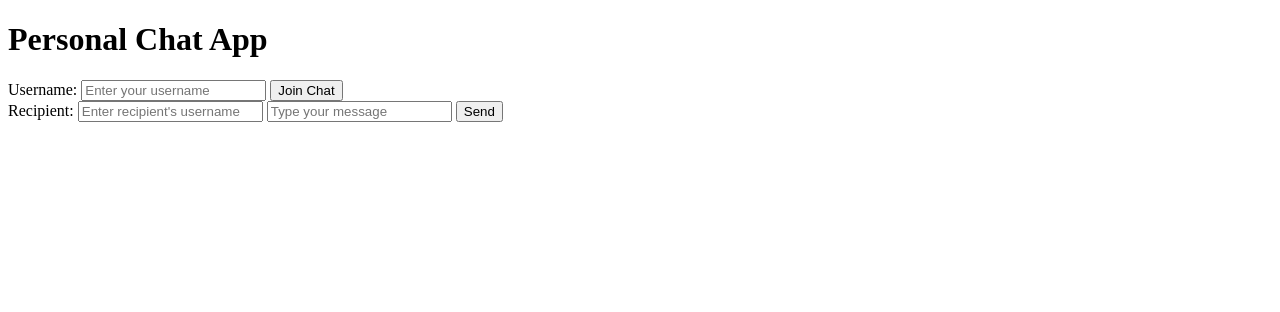
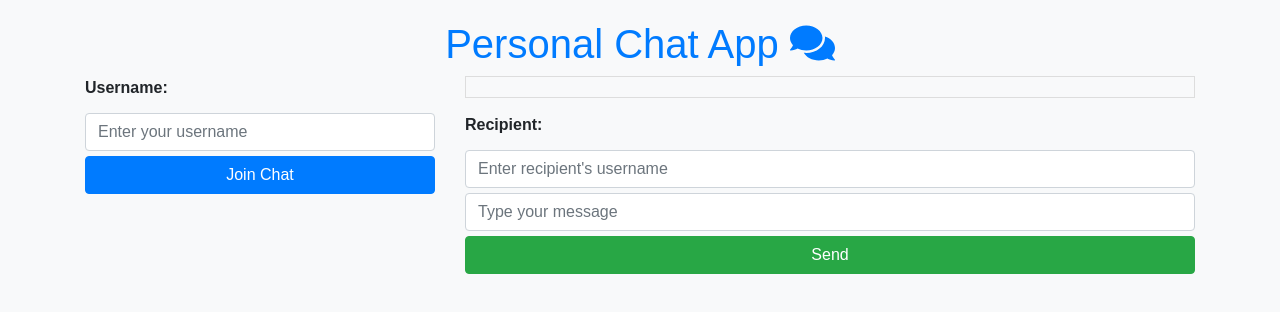
Before and after one commit to nikamaish/PG_Websocket, a website: page public/index.html in a window 1280 px wide. Drawn offline with nearby package versions, Linux system fonts and the light colour scheme; no server answers.

Commit message:
bootstap

```diff
--- a/public/index.html
+++ b/public/index.html
@@ -1,4 +1,3 @@
-<!-- personal chat  -->
 <!DOCTYPE html>
 <html lang="en">
 
@@ -6,127 +5,95 @@
   <meta charset="UTF-8">
   <meta name="viewport" content="width=device-width, initial-scale=1.0">
   <title>Personal Chat App</title>
+
+  <!-- Bootstrap CSS -->
+  <link rel="stylesheet" href="https://stackpath.bootstrapcdn.com/bootstrap/4.5.2/css/bootstrap.min.css">
+
+  <!-- Font Awesome Icons -->
+  <link rel="stylesheet" href="https://cdnjs.cloudflare.com/ajax/libs/font-awesome/5.15.1/css/all.min.css">
+
+  <style>
+    body {
+      font-family: 'Arial', sans-serif;
+      background-color: #f8f9fa;
+      margin: 20px;
+    }
+
+    h1 {
+      text-align: center;
+      color: #007bff;
+    }
+
+    div {
+      margin-bottom: 15px;
+    }
+
+    label {
+      font-weight: bold;
+    }
+
+    input,
+    button {
+      margin-top: 5px;
+      width: 100%;
+      box-sizing: border-box;
+    }
+
+    button {
+      background-color: #007bff;
+      color: white;
+      cursor: pointer;
+    }
+
+    #messages {
+      border: 1px solid #ddd;
+      padding: 10px;
+      max-height: 300px;
+      overflow-y: auto;
+      background-color: white;
+    }
+
+    p {
+      margin: 5px 0;
+    }
+  </style>
 </head>
 
 <body>
-  <h1>Personal Chat App</h1>
+  <div class="container">
+    <h1>Personal Chat App <i class="fas fa-comments"></i></h1>
 
-  <div>
-    <label for="username">Username: </label>
-    <input type="text" id="username" placeholder="Enter your username">
-    <button onclick="joinChat()">Join Chat</button>
-  </div>
+    <div class="row">
+      <div class="col-md-4">
+        <label for="username">Username:</label>
+        <input type="text" id="username" class="form-control" placeholder="Enter your username">
+        <button onclick="joinChat()" class="btn btn-primary">Join Chat</button>
+      </div>
 
-  <div id="messages"></div>
-
-  <div>
-    <label for="recipient">Recipient: </label>
-    <input type="text" id="recipient" placeholder="Enter recipient's username">
-    <input type="text" id="messageInput" placeholder="Type your message">
-    <button onclick="sendMessage()">Send</button>
+      <div class="col-md-8">
+        <div id="messages" class="bg-light"></div>
+        <div>
+          <label for="recipient">Recipient:</label>
+          <input type="text" id="recipient" class="form-control" placeholder="Enter recipient's username">
+          <input type="text" id="messageInput" class="form-control" placeholder="Type your message">
+          <button onclick="sendMessage()" class="btn btn-success">Send</button>
+        </div>
+      </div>
+    </div>
   </div>
 
   <script src="/socket.io/socket.io.js"></script>
   <script>
-    const socket = io();
-    let currentUser;
+    // ... your existing script code
+  </script>
 
-    function joinChat() {
-      currentUser = document.getElementById("username").value;
-      // .value gives us the value of the input field, so that, that username person will join the chat
-      socket.emit("join", currentUser);
-      // .emit is used to send the event to the server, here join is event, what is event? event is a message that we are sending to the server, then why we wrote currentUser? because we want to send the username to the server, so that server can know that this user has joined the chat
-    }
+  <!-- Bootstrap JS and Popper.js -->
+  <script src="https://code.jquery.com/jquery-3.5.1.slim.min.js"></script>
+  <script src="https://cdn.jsdelivr.net/npm/@popperjs/core@2.0.7/dist/umd/popper.min.js"></script>
+  <script src="https://stackpath.bootstrapcdn.com/bootstrap/4.5.2/js/bootstrap.min.js"></script>
 
-    socket.on("user-list", (userList) => {
-      // Display the list of connected users, user-list is an event, and userList is the data that we are receiving from the server
-      console.log("Connected Users:", userList);
-    });
-
-    socket.on("message", (data) => {
-      // is data callback function? yes, it is a callback function, what is a callback function? a callback function is a function that is passed as an argument to another function, and it is executed after the completion of that function, so here, we are passing a function to the on method, and that function will be executed after the completion of the on method, so that function is called a callback function, so here, data is the callback function, and it is executed after the completion of the on method, so data is the message that we are receiving from the server, so we are displaying that message to the user
-
-      // but where did it implement? it is implemented in the on method, so what is on method? on method is a method that is used to listen to the events, so here, we are listening to the message event, and when we receive the message event, we are executing the callback function, so that we can display the message to the user, so that is how it is implemented, but there is no implementation of callback function, i cant even see it? does it automatically implemented? yes, it is automatically implemented, but the functionality behind the implementation is hidden from us, so we dont need to worry about it, we just need to know that it is implemented, and it is executed after the completion of the on method, so that is how it is implemented
-
-      // what is data here? data is the message that we are receiving from the server, why we need to pass data? because we want to display the message to the user
-
-
-      // Display the message to the user
-      const messagesDiv = document.getElementById("messages");
-      const newMessage = document.createElement("p");
-      // why there is need to create a new element to display? what kind of dom manipulation is this? this is called dom manipulation, and it is used to create, update, and delete the elements, so here, we are creating a new paragraph element, and we are displaying the message in that paragraph element, so that is why we are creating a new element to display the message
-
-      // Display the message to both sender and recipient
-      if (data.sender === currentUser || data.recipient === currentUser) {
-        // why we havent declare sender and recipient earlier? because we dont need to declare them, we are receiving them from the server, so we dont need to declare them, we just need to use them, so that is why we havent declare them earlier, from which server socket.io or express? from the server of socket.io, so that is why we are receiving the sender and recipient from the server of socket.io
-
-        // if the sender is the current user, then display the message to the recipient only and vice versa
-
-        newMessage.textContent = `${data.sender} to ${data.recipient}: ${data.message}`;
-        // ${data.sender} to ${data.recipient}: ${data.message}, what is it? it is a template literal, and it is used to display the message to the user, so here, we are displaying the sender, recipient, and message to the user
-        // .textContent is used to set the text content of the element, so here, we are setting the text content of the paragraph element, and we are displaying the message in that paragraph element
-
-        messagesDiv.appendChild(newMessage);
-      // each time we receive a message, we are creating a new paragraph element, and we are displaying the message in that paragraph element, and then we are appending that paragraph element to the messages div
-      }
-    });
-
-    function sendMessage() {
-      const recipient = document.getElementById("recipient").value;
-      // .value gives us the value of the input field, so that, that recipient person will receive the message
-      const messageInput = document.getElementById("messageInput");
-
-      const message = messageInput.value;
-      socket.emit("user-message", { sender: currentUser, recipient, message });
-      // here we are sending the message to the server, so that server can send the message to the recipient, so that is why we are sending the sender, recipient, and message to the server, so that server can know who is the sender, who is the recipient, and what is the message
-      messageInput.value = "";
-    }
-    // what emit is doing here? it is used to send the event to the server, here user-message is event, what is event? event is a message that we are sending to the server, then why we wrote { sender: currentUser, recipient, message }? because we want to send the sender, recipient, and message to the server, so that server can know who is the sender, who is the recipient, and what is the message
-  </script>
+  <!-- Font Awesome Icons JS -->
+  <script src="https://cdnjs.cloudflare.com/ajax/libs/font-awesome/5.15.1/js/all.min.js"></script>
 </body>
 
 </html>
-
-
-
-
-<!-- for group chat -->
-
-<!--
-<!DOCTYPE html>
-<html lang="en">
-  <head>
-    <meta charset="UTF-8" />
-    <meta http-equiv="X-UA-Compatible" content="IE=edge" />
-    <meta name="viewport" content="width=device-width, initial-scale=1.0" />
-    <title>Chat APP</title>
-  </head>
-  <body>
-    <h1>Chatting</h1>
-
-    <input type="text" id="message" placeholder="Enter Message" />
-    <button id="sendBtn">Send</button>
-
-    <div id="messages"></div>
-
-    <script src="/socket.io/socket.io.js"></script>
-    <script>
-      const socket = io();
-      const sendBtn = document.getElementById("sendBtn");
-      const messageInput = document.getElementById("message");
-      const allMessages = document.getElementById("messages");
-
-      socket.on("message", (message) => {
-        const p = document.createElement("p");
-        p.innerText = message;
-        allMessages.appendChild(p);
-      });
-
-      sendBtn.addEventListener("click", (e) => {
-        const message = messageInput.value;
-        console.log(message);
-        socket.emit("user-message", message);
-      });
-    </script>
-  </body>
-</html> -->
```
